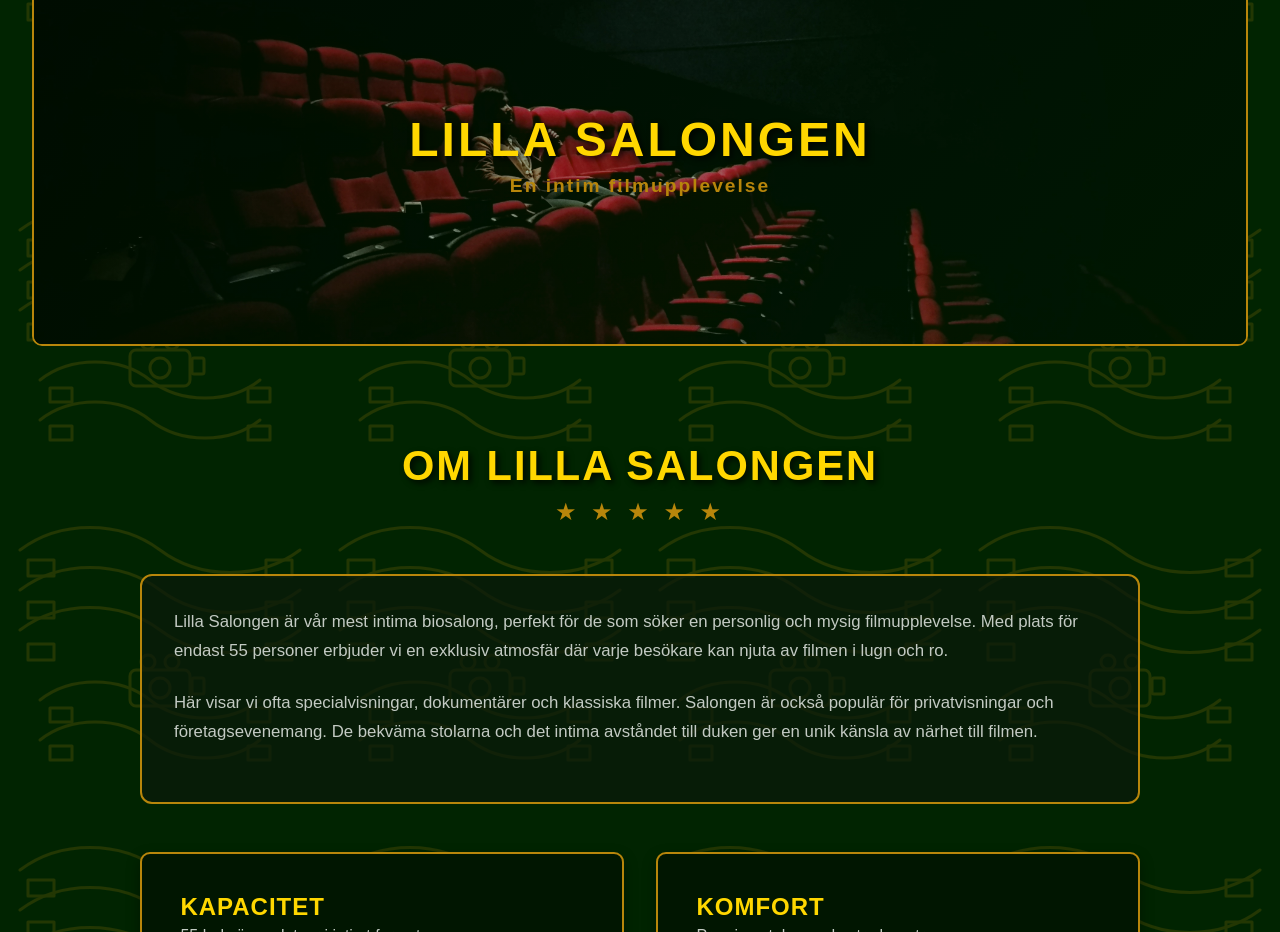
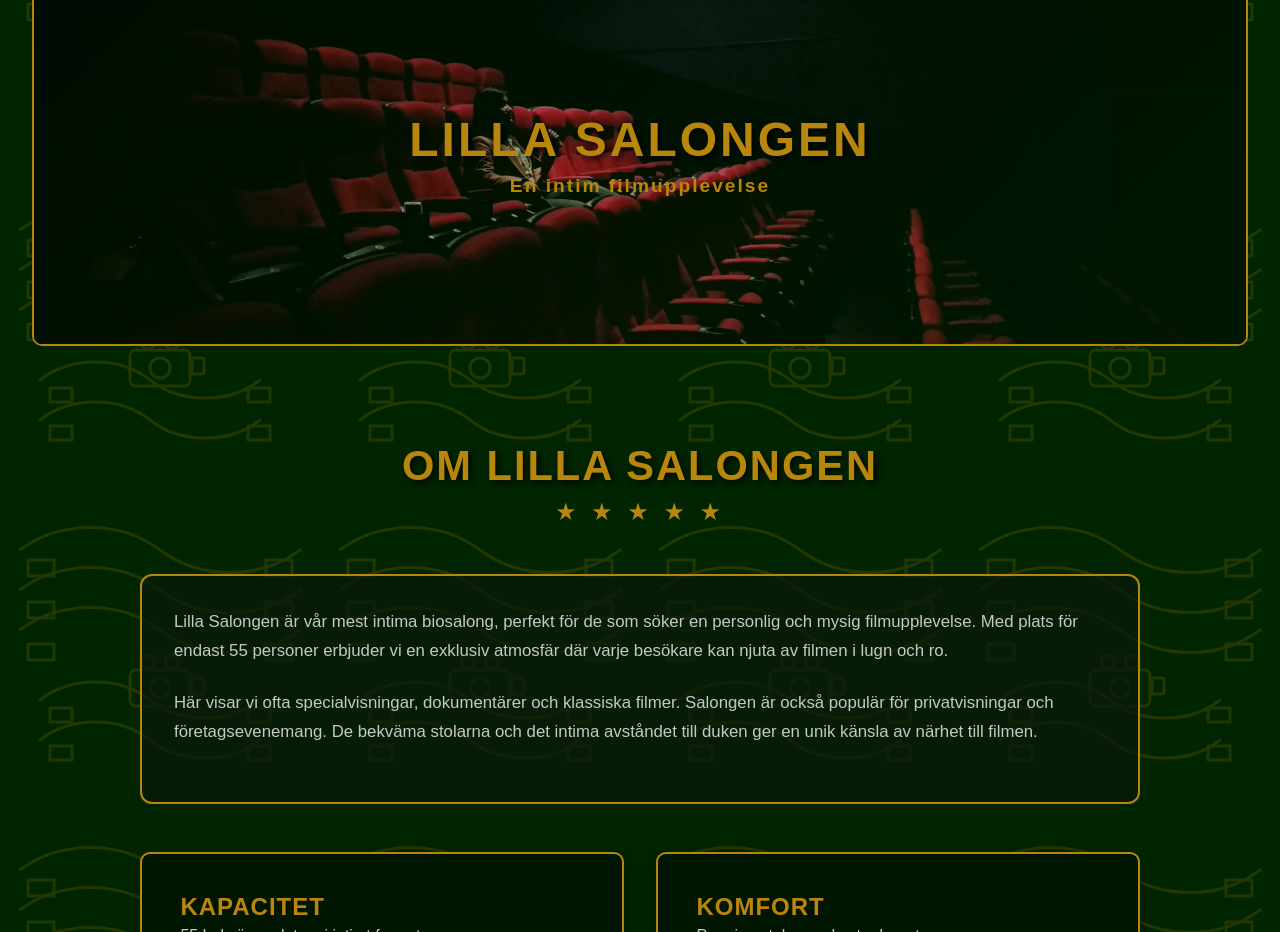
Before and after one commit to Jolle-Jay/Kvarters-Bion, a React app: page /lilla-salongen in a window 1280 px wide. Shown: the part 160-1092 px from the top of the page. Built offline with nearby package versions, Linux system fonts and the light colour scheme; the HTML template or start-up script is replaced by a standard one.

Commit message:
did some detail fix on bistro page

```diff
--- a/src/css/Bistro.css
+++ b/src/css/Bistro.css
@@ -32,7 +32,7 @@ body.bistro-theme {
 
 /* Varumärkestitel: stor, kraftig text med skugga. */
 .brand-title {
-    color: #98852c;
+    color: #B8860B;
     font-size: 2.2rem;
     font-weight: 900;
     letter-spacing: 3px;
@@ -54,10 +54,11 @@ body.bistro-theme {
 }
 
 .info-section {
-    max-width: 1200px;
+    max-width: 1100px;
     margin: 0 auto 2rem auto;
     padding: 1.5rem;
     background: transparent;
+    justify-items: center;
     border: none;
     border-radius: 12px;
     color: #c3cac3;
@@ -65,7 +66,7 @@ body.bistro-theme {
 
 /* Info-rubrik: stor rubrik med skugga. */
 .info-section h3 {
-    color: #a18f25;
+    color: #B8860B;
     margin-bottom: 0.8rem;
     text-transform: uppercase;
     letter-spacing: 1px;
@@ -80,6 +81,7 @@ body.bistro-theme {
     font-size: clamp(1rem, 2.5vw, 1.5rem);
         /* fluid font-size */
     line-height: 1.6;
+    text-align: center;
 }
 
 /* Mobil: minskar marginaler för info. */
--- a/src/css/Salong.css
+++ b/src/css/Salong.css
@@ -33,7 +33,7 @@
   font-size: clamp(2rem, 6vw, 3rem);
   letter-spacing: 3px;
   text-transform: uppercase;
-  color: #FFD700;
+  color: #B8860B;
   text-shadow: 3px 3px 6px rgba(0, 0, 0, 0.8);
   margin-bottom: 0.5rem;
 }
@@ -62,7 +62,7 @@
   font-size: clamp(1.8rem, 5vw, 2.6rem);
   text-transform: uppercase;
   letter-spacing: 2px;
-  color: #FFD700;
+  color: #B8860B;
   text-shadow: 3px 3px 6px rgba(0, 0, 0, 0.8);
   margin-bottom: 0.5rem;
 }
@@ -122,7 +122,7 @@
   font-size: clamp(1.2rem, 4vw, 1.5rem);
   text-transform: uppercase;
   letter-spacing: 1px;
-  color: #FFD700;
+  color: #B8860B;
   margin-bottom: 0.4rem;
 }
 
--- a/src/pages/Bistro.tsx
+++ b/src/pages/Bistro.tsx
@@ -25,7 +25,7 @@ export default function Bistro() {
     <>
       <section className="bistro-hero">
         <div className="brand-block">
-          <h2 className="brand-title">KvartersBion</h2>
+          <h2 className="brand-title">KvartersBistron</h2>
           <p className="brand-subtitle">Mat ᆞSnacks ᆞ Dryck</p>
         </div>
       </section>
@@ -37,7 +37,6 @@ export default function Bistro() {
           godis och choklad, eller mättande favoriter som nachos, pizza, hamburgare,
           ostbricka och sandwich. För barn finns mindre menyval och för seniorer
           lättare alternativ.
-          <br />
           Till dryck erbjuder vi läsk, vatten, kolsyrat vatten, energidryck samt öl och vin.
           Kombinera gärna med våra menyer för en smidig filmupplevelse.
         </p>
```
